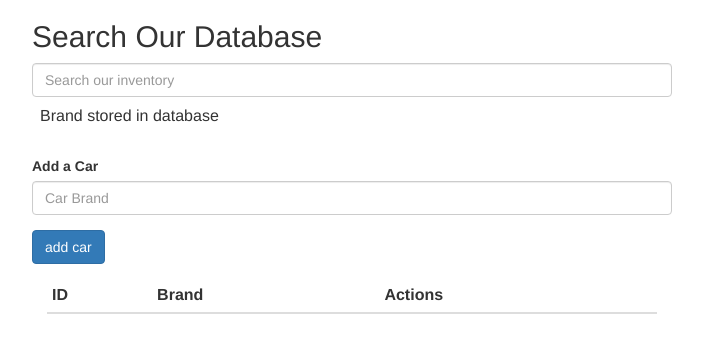
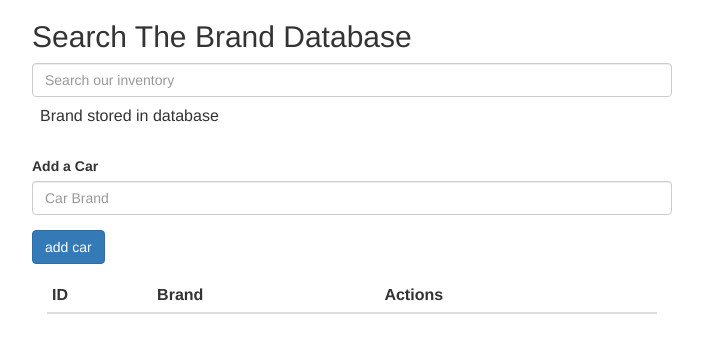
Before and after one commit to dipendra-karki/myfirstapp, a plain HTML site: page views/index.html in a window 1280 px wide. Shown: the whole page, without its empty margins (288-991 px from the left). Drawn offline with Linux system fonts and the light colour scheme; no server answers.

Commit message:
The Third Commit

```diff
--- a/views/index.html
+++ b/views/index.html
@@ -28,7 +28,7 @@
 
     <div id="container" class="col-xs-6 col-xs-offset-3">
         <div class="row">
-            <h2>Search Our Database</h2>
+            <h2>Search The Brand Database</h2>
             <input class='form-control' type="text" name='search' id='search' placeholder='Search our inventory'>
 
             <table class="table table-hover" id="result">
```
